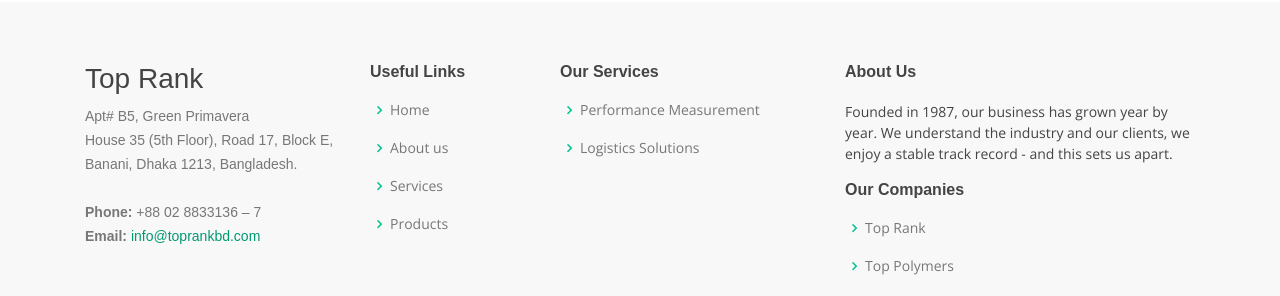
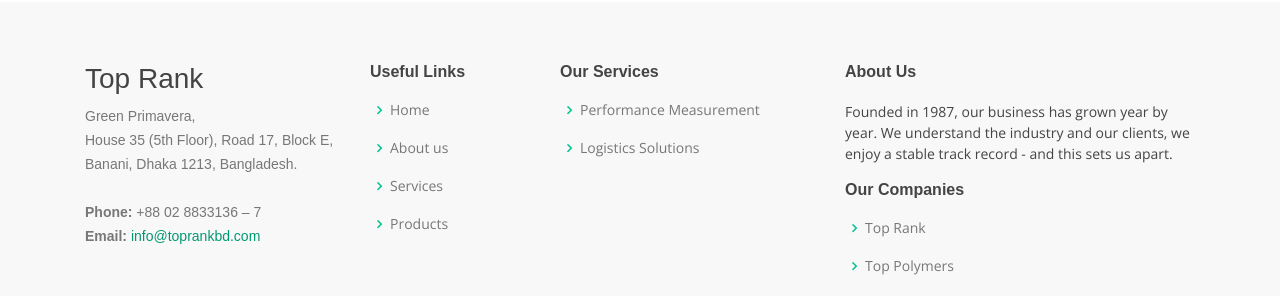
Before and after one commit to neyamat101/neyamat101.github.io, a Jekyll site: the page built from details.md, in a window 1280 px wide and 900 px high, scrolled down 55557 px. Shown: the part 385-681 px from the top of the window. Built offline with Jekyll 4.4.1, drawn with Linux system fonts in a browser that asks for light colours.

Commit message:
Update footer.html
Address change

```diff
--- a/_includes/footer.html
+++ b/_includes/footer.html
@@ -8,7 +8,7 @@
                 <div class="col-lg-3 col-md-6 footer-contact">
                     <h3>Top Rank</h3>
                     <p>
-                        Apt# B5, Green Primavera <br>
+                        Green Primavera, <br>
                         House 35 (5th Floor), Road 17, Block E,<br>
                         Banani, Dhaka 1213, Bangladesh. <br><br>
                         <strong>Phone:</strong> +88 02 8833136 – 7<br>
@@ -19,7 +19,7 @@
                 <div class="col-lg-2 col-md-6 footer-links">
                     <h4>Useful Links</h4>
                     <ul>
-                        <li><i class="bx bx-chevron-right"></i> <a href="/#header">Home</a></li>
+                        <li><i class="bx bx-chevron-right"></i> <a href="/#hero">Home</a></li>
                         <li><i class="bx bx-chevron-right"></i> <a href="/#about">About us</a></li>
                         <li><i class="bx bx-chevron-right"></i> <a href="/#services">Services</a></li>
                         <li><i class="bx bx-chevron-right"></i> <a href="/#products">Products</a></li>
```
